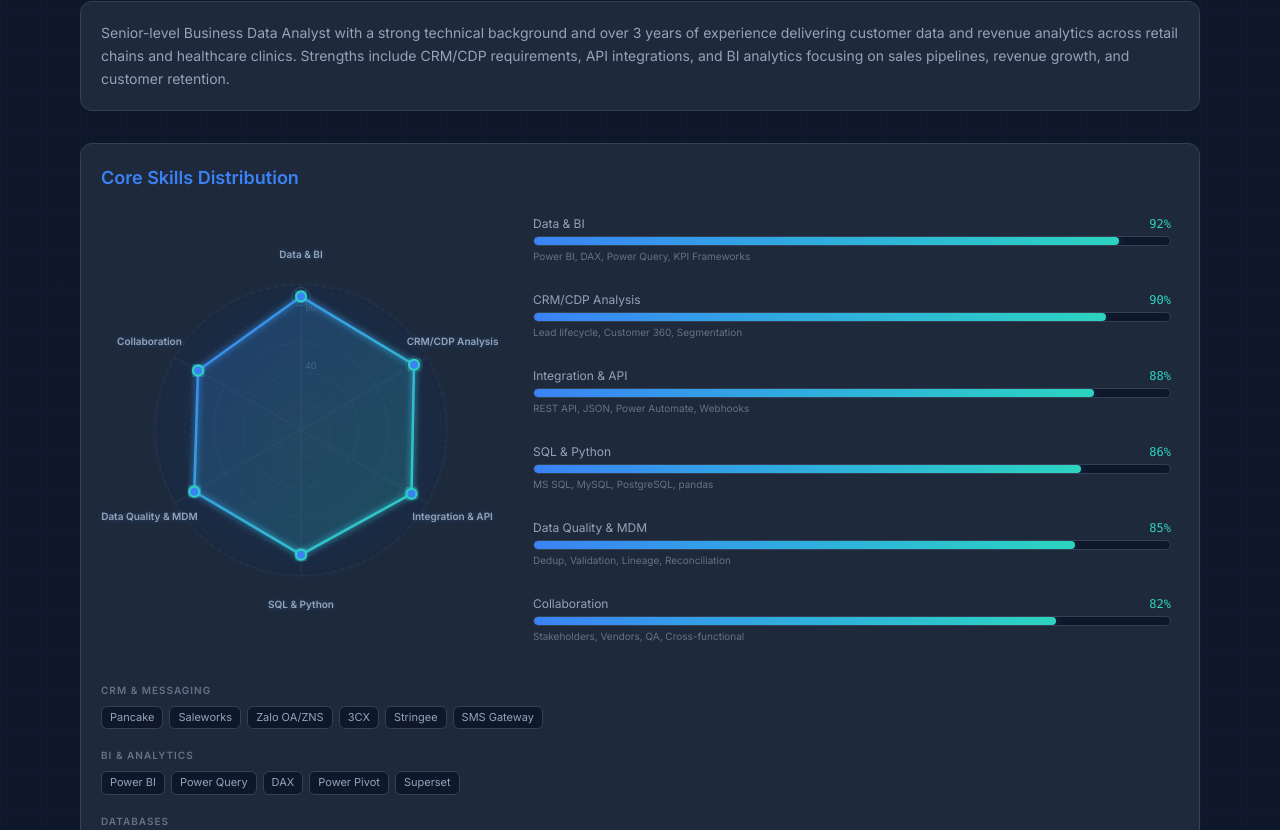
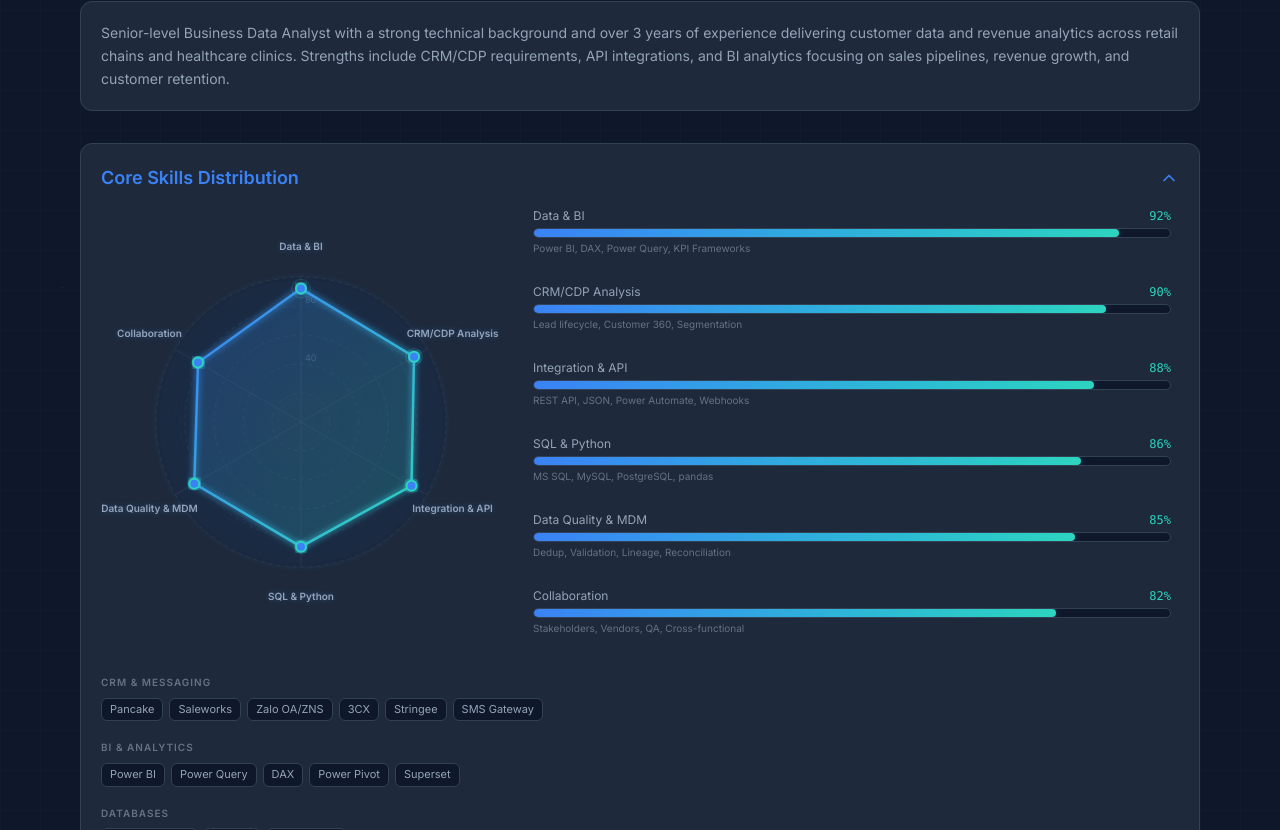
Before and after one commit to AnhDieu19/Resume, a React (Vite) app: page / in a window 1280 px wide. Shown: the part 310-1140 px from the top of the page. Built offline with nearby package versions, Linux system fonts and the light colour scheme.

Commit message:
feat: add expand/collapse toggle to Core Skills section

```diff
--- a/src/components/SkillsChart.jsx
+++ b/src/components/SkillsChart.jsx
@@ -1,6 +1,7 @@
 import { useRef, useEffect, useState } from "react";
 import * as d3 from "d3";
-import { motion, useInView } from "framer-motion";
+import { motion, useInView, AnimatePresence } from "framer-motion";
+import { ChevronDown } from "lucide-react";
 import { useLanguage } from "../context/LanguageContext";
 import cvData from "../data/cvData";
 
@@ -13,6 +14,7 @@ export default function SkillsChart() {
   const isInView = useInView(sectionRef, { once: true, margin: "-100px" });
   const [tooltip, setTooltip] = useState(null);
   const [selectedSkill, setSelectedSkill] = useState(null);
+  const [expanded, setExpanded] = useState(true);
 
   useEffect(() => {
     if (!svgRef.current || !isInView) return;
@@ -217,10 +219,28 @@ export default function SkillsChart() {
         transition={{ duration: 0.6 }}
         className="rounded-xl border border-[var(--color-card-border)] bg-[var(--color-card-bg)] p-5"
       >
-        <h2 className="mb-4 text-lg font-semibold text-[var(--color-accent)]">
-          {locale === "en" ? "Core Skills Distribution" : "Phân bố Kỹ năng Chính"}
-        </h2>
+        <button
+          onClick={() => setExpanded((v) => !v)}
+          className="mb-2 flex w-full items-center justify-between text-left"
+        >
+          <h2 className="text-lg font-semibold text-[var(--color-accent)]">
+            {locale === "en" ? "Core Skills Distribution" : "Phân bố Kỹ năng Chính"}
+          </h2>
+          <motion.div animate={{ rotate: expanded ? 180 : 0 }} transition={{ duration: 0.3 }}>
+            <ChevronDown size={20} className="text-[var(--color-accent)]" />
+          </motion.div>
+        </button>
 
+        <AnimatePresence initial={false}>
+          {expanded && (
+            <motion.div
+              key="skills-content"
+              initial={{ height: 0, opacity: 0 }}
+              animate={{ height: "auto", opacity: 1 }}
+              exit={{ height: 0, opacity: 0 }}
+              transition={{ duration: 0.35, ease: "easeInOut" }}
+              className="overflow-hidden"
+            >
         <div className="flex flex-col items-center gap-6 lg:flex-row">
           {/* Radar Chart */}
           <div ref={containerRef} className="relative w-full max-w-[400px]">
@@ -302,6 +322,9 @@ export default function SkillsChart() {
             </motion.div>
           ))}
         </div>
+            </motion.div>
+          )}
+        </AnimatePresence>
       </motion.div>
     </section>
   );
```
